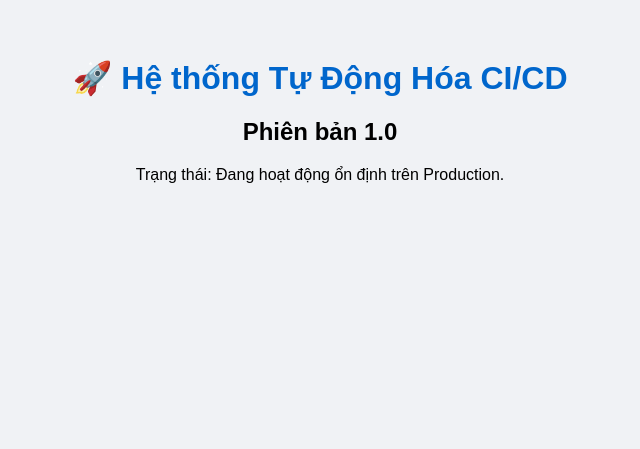
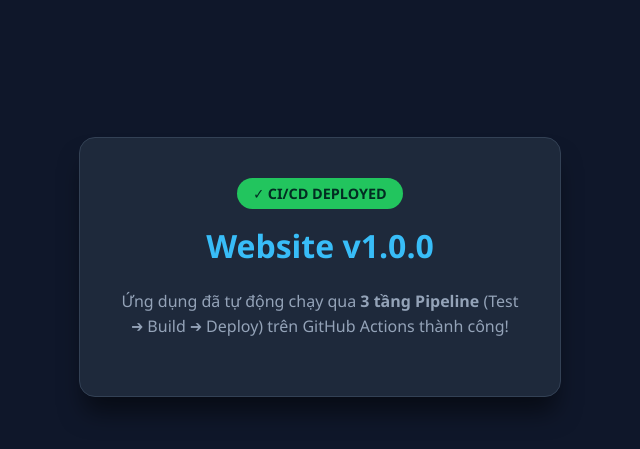
Before and after one commit to giabaotran21082006-art/demo-cicd, a website: page index.html in a window 1280 px wide. Shown: the part 133-582 px from the top of the page, without its empty margins (320-960 px from the left). Drawn offline with Linux system fonts and the light colour scheme.

Commit message:
Update title and styling in index.html

```diff
--- a/index.html
+++ b/index.html
@@ -2,15 +2,21 @@
 <html lang="vi">
 <head>
     <meta charset="UTF-8">
-    <title>Demo CI/CD Pipeline</title>
+    <meta name="viewport" content="width=device-width, initial-scale=1.0">
+    <title>CI/CD Live Demo</title>
     <style>
-        body { font-family: Arial; text-align: center; margin-top: 15%; background: #f0f2f5; }
-        h1 { color: #0066cc; }
+        body { font-family: 'Segoe UI', Tahoma, Geneva, Verdana, sans-serif; background-color: #0f172a; color: #f8fafc; display: flex; justify-content: center; align-items: center; height: 100vh; margin: 0; }
+        .card { background: #1e293b; border: 1px solid #334155; border-radius: 16px; padding: 40px; text-align: center; box-shadow: 0 20px 25px -5px rgba(0, 0, 0, 0.5); max-width: 400px; }
+        .badge { background: #22c55e; color: #022c22; padding: 6px 16px; border-radius: 20px; font-weight: bold; font-size: 0.9rem; display: inline-block; margin-bottom: 15px; }
+        h1 { color: #38bdf8; margin-top: 0; }
+        p { color: #94a3b8; line-height: 1.6; }
     </style>
 </head>
 <body>
-    <h1>🚀 Hệ thống Tự Động Hóa CI/CD</h1>
-    <h2>Phiên bản 1.0</h2>
-    <p>Trạng thái: Đang hoạt động ổn định trên Production.</p>
+    <div class="card">
+        <span class="badge">✓ CI/CD DEPLOYED</span>
+        <h1>Website v1.0.0</h1>
+        <p>Ứng dụng đã tự động chạy qua <b>3 tầng Pipeline</b> (Test ➔ Build ➔ Deploy) trên GitHub Actions thành công!</p>
+    </div>
 </body>
 </html>
```
